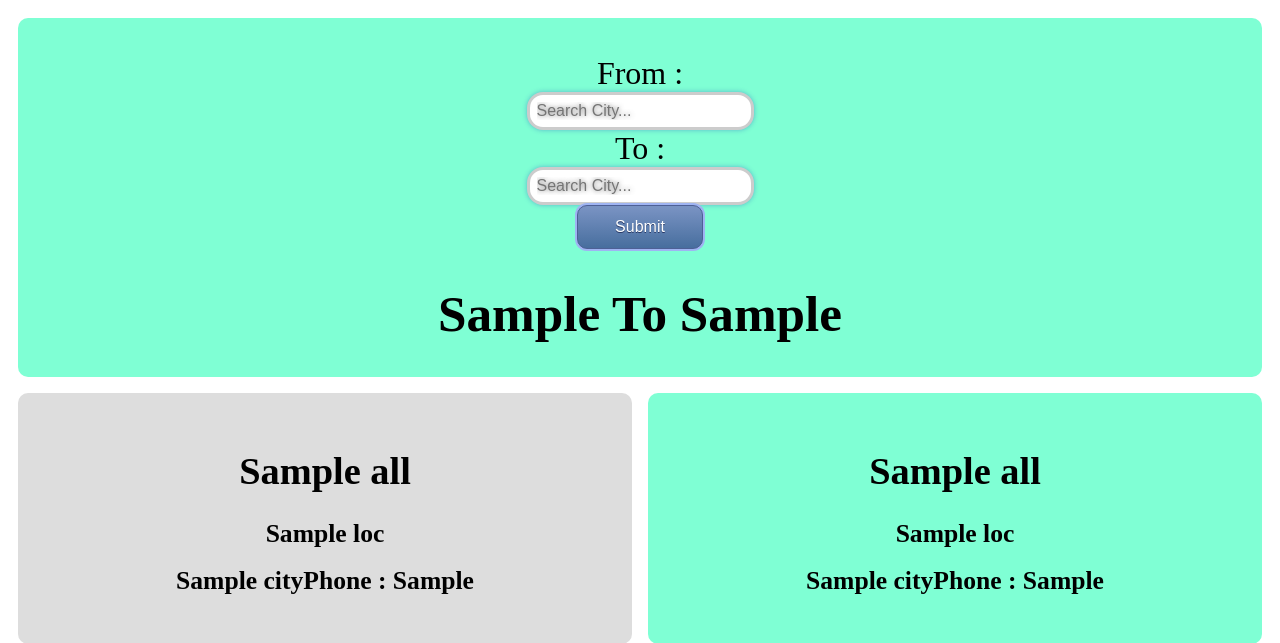
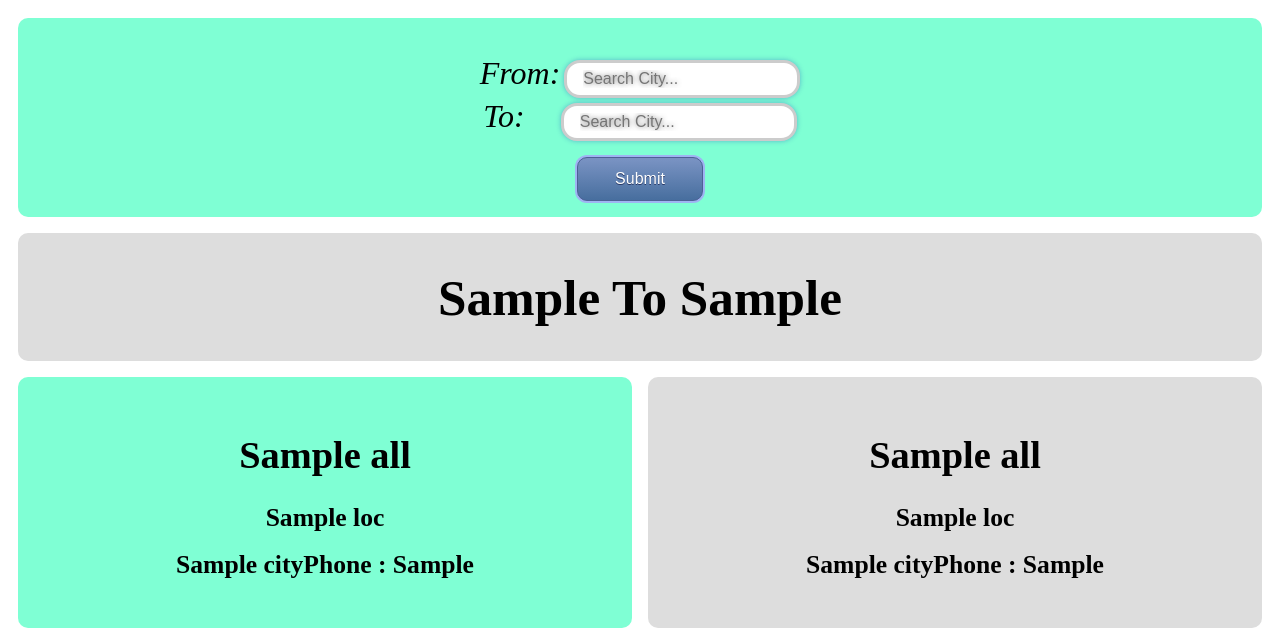
Before and after one commit to ProtoBytez/BusGate, a Django app: template templates/index.html in a window 1280 px wide. Shown: the top 643 px of the page. Run offline with Django 3.2, Linux system fonts and the light colour scheme; data comes from the database, SQL or seed files in the repository; the template is opened without the code that fills it: values that come from a table or form of the project are taken from there, most other values are stand-ins (such as "Sample title", 1, 10 or a date in 2020).

Commit message:
Update index.html

```diff
--- a/templates/index.html
+++ b/templates/index.html
@@ -26,6 +26,8 @@
             grid-column: 1/ -1;
             text-align: center;
             padding-top: 3%;
+            display: grid;
+
         }
         .cont {
             text-align: center;
@@ -77,25 +79,24 @@
 <body>
 
     <div class='wrapper'>
-        <div class ='forms' style="justify-content: center;
-        align-items: center;" style="max-width:600px"><form action="res" method='post'>
+        <div class ='forms'>
+            <form action="res" method='post'>
             {% csrf_token %}
-            <div><label for="desin1" style="font-size: 2em;">From :</label><br>
-                <div><input type="text" name="desin1" list='cityslist' placeholder="Search City..." class='css-input'><br></div>
+            <div><label for="desin1" style="font-size: 2em; font-style: italic ;">From:</label>
+                <input type="text" name="desin1" list='cityslist' placeholder="Search City..." class='css-input'  style="padding-left: 1em;"><br>
             </div>
-            <div><label for="desin2" style="font-size: 2em;">To :</label><br>
-                <div><input type="text" name="desin2" list='cityslist' placeholder="Search City..." class='css-input'><br></div>
-                </div>
+            <div><label for="desin2" style="font-size: 2em; font-style: italic; padding-right: 1em;">To:</label>
+                <input type="text" name="desin2" list='cityslist' placeholder="Search City..." class='css-input' style="padding-left: 1em;"><br>
+            </div>
              <datalist id='cityslist'>
                            {% for citys in citylist %}
                              <option value="{{citys.name}}"></option>
                            {% endfor %}
              </datalist>
-             <div><input type="submit" name="Search" class='myButton' ></div>
-                             </form>
-             <h1 style="font-size:4vw;">{{desin1}} To {{desin2}}</h1>
+             <div style="padding-bottom: 1em; padding-top: 1em;"><input type="submit" name="Search" class='myButton' style="grid-area: d3;"></div>
+            </form>
         </div>
-
+            <div style=" grid-column: 1/-1; text-align: center;" > <h1 style="font-size:4vw;">{{desin1}} To {{desin2}}</h1></div>
         {% for gt,ct1,ct2 in all %}
         <div class= 'cont'>
                 <h1 style="font-size:3vw;">{{gt.gname}}</h1>
```
